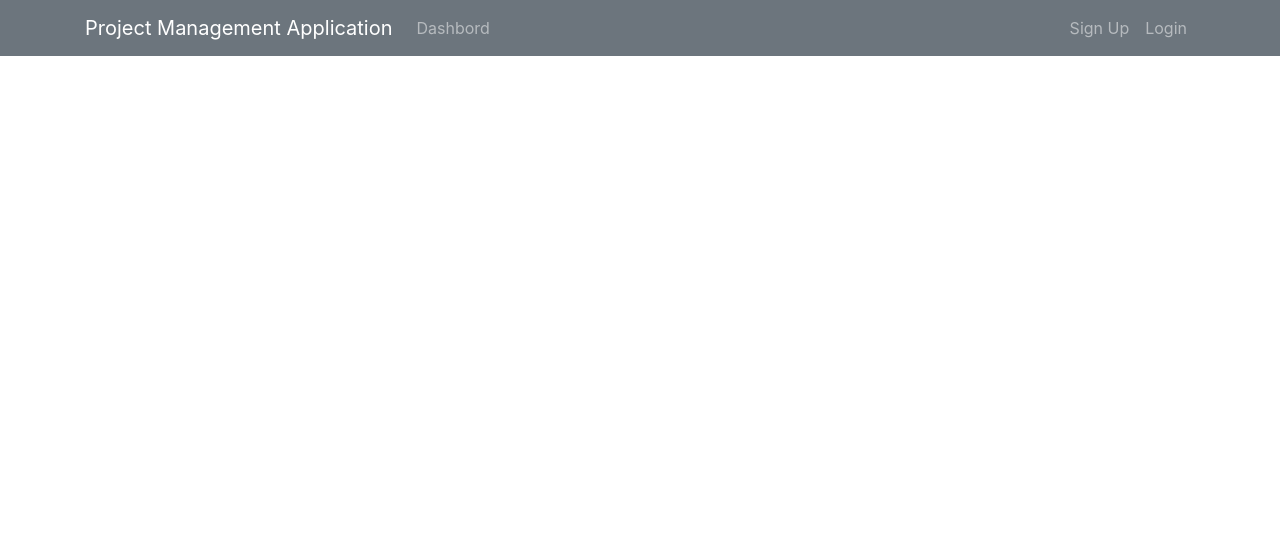
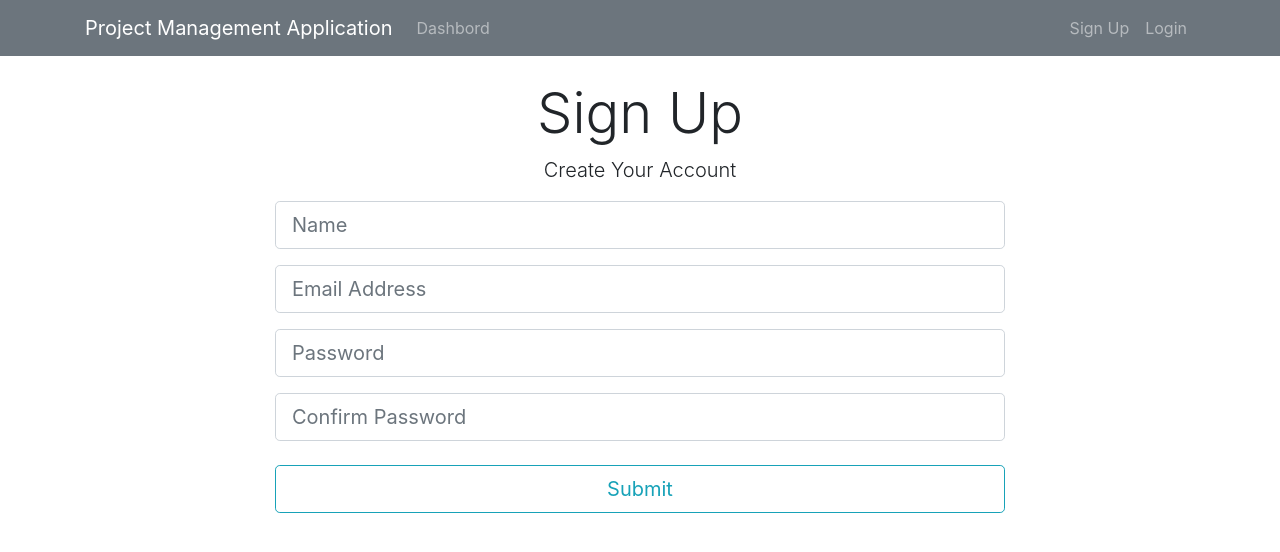
Before and after one commit to pius-deca/ProjectManagementApp, a React (Create React App) app in the folder react-client/: page /register in a window 1280 px wide. Shown: the top 552 px of the page. Built offline with nearby package versions, Linux system fonts and the light colour scheme.

Commit message:
created landing, login and signup components

```diff
--- a/react-client/src/App.js
+++ b/react-client/src/App.js
@@ -11,6 +11,9 @@
 import ProjectBoard from './components/ProjectBoard/ProjectBoard';
 import AddProjectTask from './components/ProjectBoard/ProjectTask/AddProjectTask';
 import UpdateProjectTask from './components/ProjectBoard/ProjectTask/UpdateProjectTask';
+import Landing from './components/Layout/Landing'
+import SignUp from './components/UserManagement/SignUp';
+import Login from './components/UserManagement/Login';
 
 function App() {
   return (
@@ -18,6 +21,16 @@
       <Router>
         <div className="App">
           <Header />
+          {
+            // Public Routes
+          }
+          <Route exact path="/" component={Landing} />
+          <Route exact path="/register" component={SignUp} />
+          <Route exact path="/login" component={Login} />
+
+          {
+            // Private Routes
+          }
           <Route exact path="/dashboard" component={DashBoard} />
           <Route exact path="/addProject" component={AddProject} />
           <Route exact path="/updateProject/:id" component={UpdateProject} />
--- a/react-client/src/components/Layout/Header.js
+++ b/react-client/src/components/Layout/Header.js
@@ -6,7 +6,7 @@
         return (
             <nav className="navbar navbar-expand-sm navbar-dark bg-secondary mb-4">
                 <div className="container">
-                    <Link className="navbar-brand" to="Dashbord.html">
+                    <Link className="navbar-brand" to="/">
                         Project Management Application
                     </Link>
                     <button className="navbar-toggler" type="button" data-toggler="collapse" data-target="#mobile-nav">
@@ -23,12 +23,12 @@
                         </ul>
                         <ul className="navbar-nav ml-auto">
                             <li className="nav-item">
-                                <Link className="nav-link" to="register.html">
+                                <Link className="nav-link" to="/register">
                                     Sign Up
                                 </Link>
                             </li>
                             <li className="nav-item">
-                                <Link className="nav-link" to="login.html">
+                                <Link className="nav-link" to="/login">
                                     Login
                                 </Link>
                             </li>
--- /dev/null
+++ b/react-client/src/components/Layout/Landing.js
@@ -0,0 +1,28 @@
+import React, { Component } from 'react'
+import {Link} from 'react-router-dom'
+
+class Landing extends Component {
+    render() {
+        return (
+            <div className="landing">
+                <div className="light-overlay landing-inner text-dark">
+                    <div className="container">
+                        <div className="row">
+                            <div className="col-md-12 text-center">
+                                <h1 className="display-3 mb-4">Project Management Application</h1>
+                                <p className="lead">
+                                    Create your account to join active projects or start your own
+                                </p>
+                                <Link to="/register" className="btn btn-lg btn-primary mr-2">Sign Up</Link>
+                                <Link to="/login" className="btn btn-lg btn-secondary mr-2">Login</Link>
+                            </div>
+                        </div>
+                    </div>
+                </div>
+
+            </div>
+        )
+    }
+}
+
+export default Landing
--- /dev/null
+++ b/react-client/src/components/UserManagement/Login.js
@@ -0,0 +1,28 @@
+import React, { Component } from 'react'
+
+class Login extends Component {
+    render() {
+        return (
+            <div className="login">
+                <div className="container">
+                    <div className="row">
+                        <div className="col-md-8 m-auto">
+                            <h1 className="display-4 text-center">Log In</h1>
+                            <form>
+                                <div className="form-group">
+                                    <input type="email" className="form-control form-control-lg" placeholder="Email Address" name="email"/>
+                                </div>
+                                <div className="form-group">
+                                    <input type="password" className="form-control form-control-lg" placeholder="Password" name="password"/>
+                                </div>
+                                <input type="submit" className="btn btn-outline-info btn-lg btn-block mt-4"/>
+                            </form>
+                        </div>
+                    </div>
+                </div>
+            </div>
+        )
+    }
+}
+
+export default Login
--- /dev/null
+++ b/react-client/src/components/UserManagement/SignUp.js
@@ -0,0 +1,35 @@
+import React, { Component } from 'react'
+
+class SignUp extends Component {
+    render() {
+        return (
+            <div className="register">
+                <div className="container">
+                    <div className="row">
+                        <div className="col-md-8 m-auto">
+                            <h1 className="display-4 text-center">Sign Up</h1>
+                            <p className="lead text-center">Create Your Account</p>
+                            <form>
+                                <div className="form-group">
+                                    <input type="text" className="form-control form-control-lg" placeholder="Name" name="name"/>
+                                </div>
+                                <div className="form-group">
+                                    <input type="email" className="form-control form-control-lg" placeholder="Email Address" name="email"/>
+                                </div>
+                                <div className="form-group">
+                                    <input type="password" className="form-control form-control-lg" placeholder="Password" name="password"/>
+                                </div>
+                                <div className="form-group">
+                                    <input type="password" className="form-control form-control-lg" placeholder="Confirm Password" name="confirmPassword"/>
+                                </div>
+                                <input type="submit" className="btn btn-outline-info btn-lg btn-block mt-4"/>
+                            </form>
+                        </div>
+                    </div>
+                </div>
+            </div>
+        )
+    }
+}
+
+export default SignUp
```
